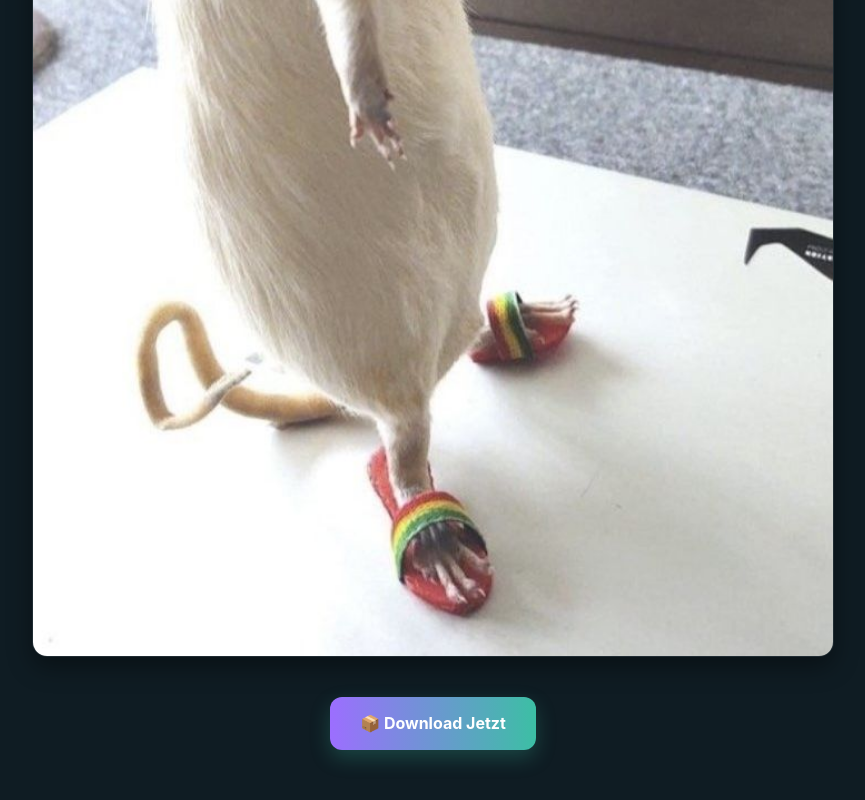
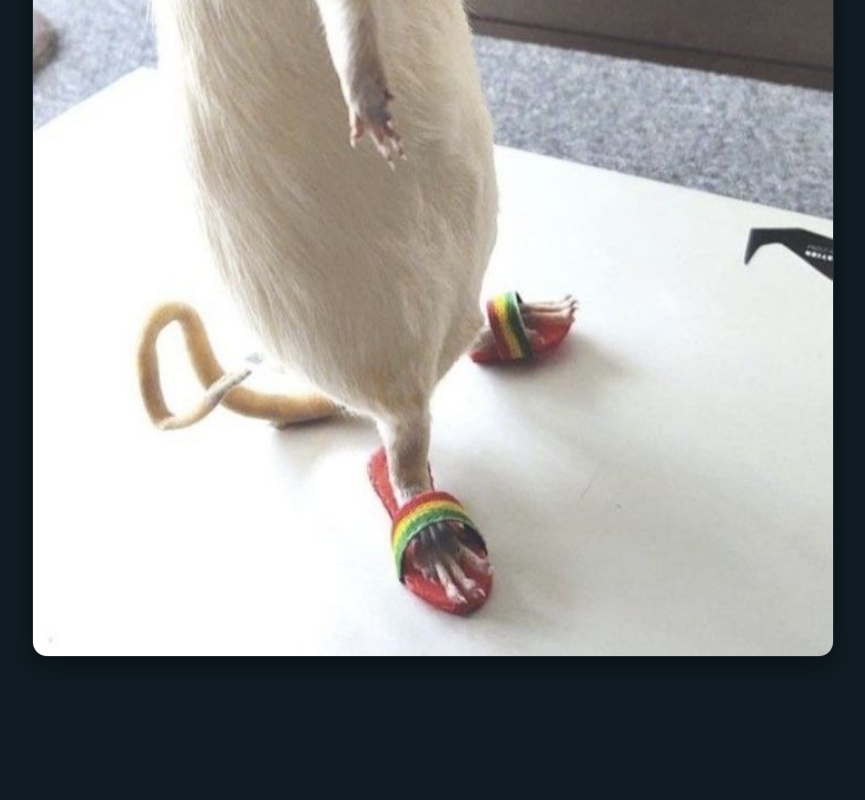
Before and after one commit to Basti1a2/crack-hamster, a plain HTML site: page download.html in a window 1280 px wide. Shown: the part 1150-1950 px from the top of the page, without its empty margins (207-1072 px from the left). Drawn offline with Linux system fonts and the light colour scheme.

Commit message:
update 2

```diff
--- a/download.html
+++ b/download.html
@@ -106,7 +106,6 @@
       <img src="Hässliche_Tiere.png" alt="Bild von CrackHamster">
     </div>
 </p>
-    <a href="https://github.com/Simon2009sch/modded-hamster/releases" target="_blank" rel="noopener noreferrer" class="btn">📦 Download Jetzt</a>
   </section>
 
 </body>
```
